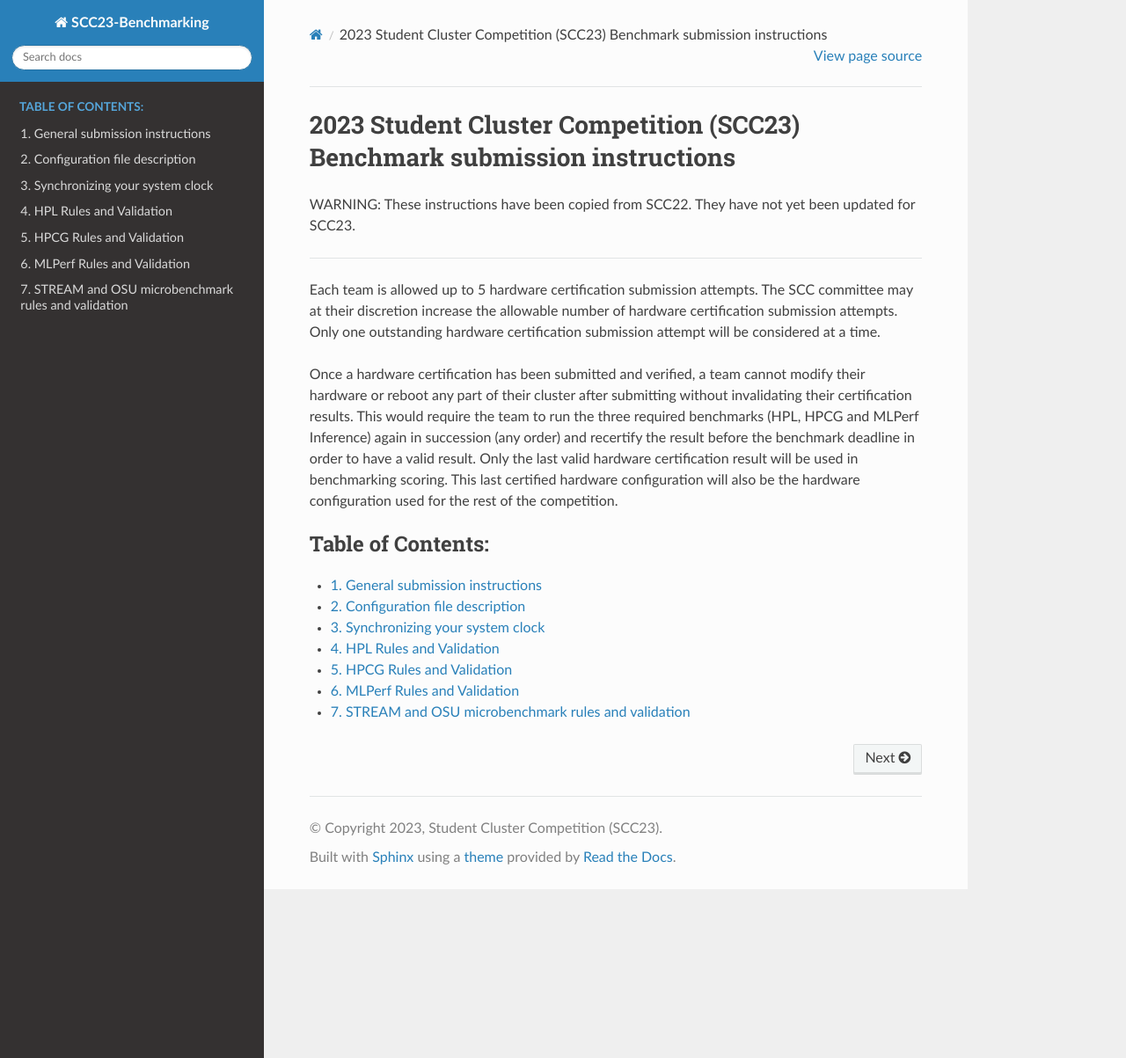
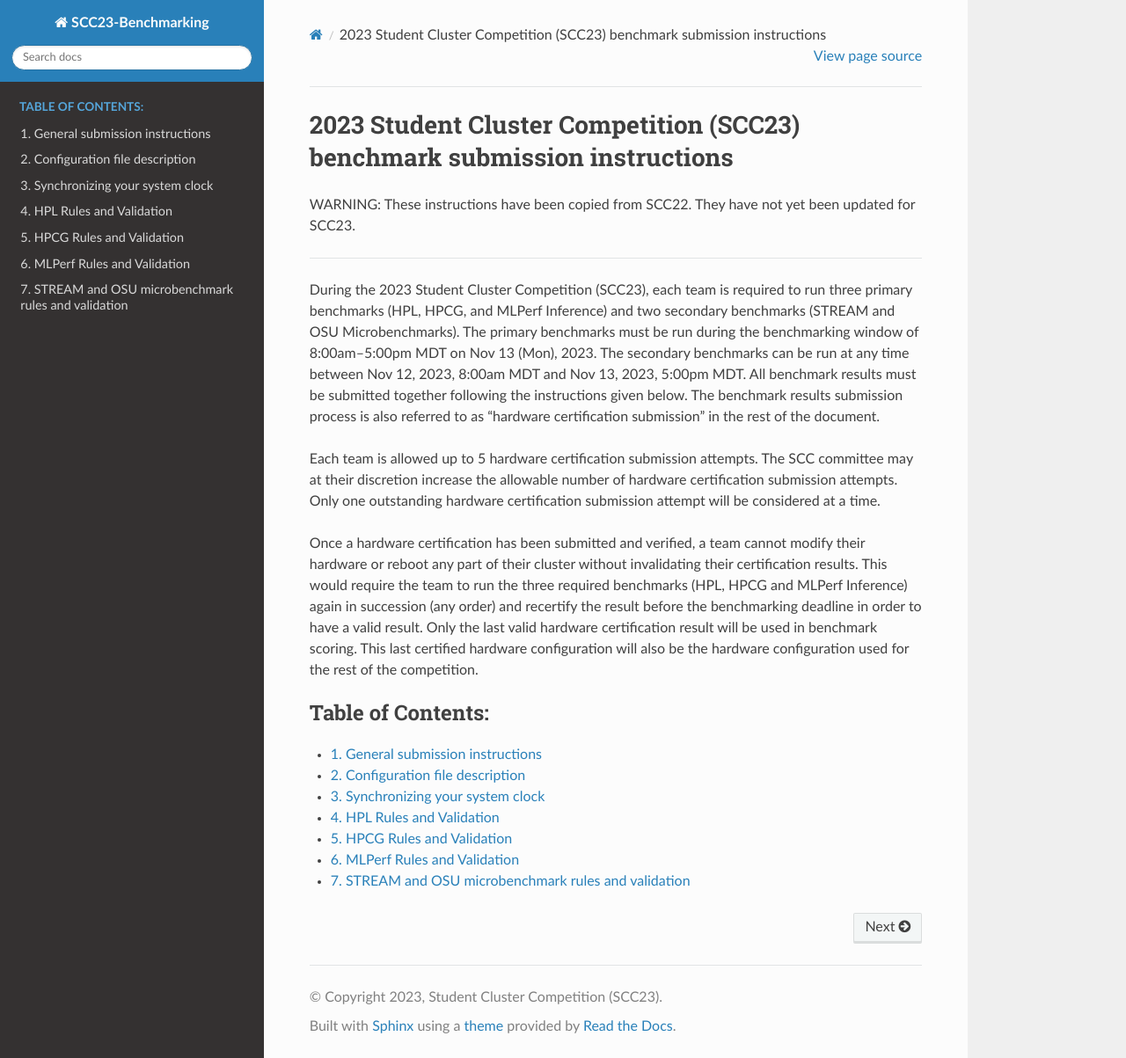
Before and after one commit to amaji/scc23-benchmarking, a Sphinx documentation site: the page built from source/index.rst, in a window 1280 px wide and 1203 px high. Shown: the whole window at 88% size. Built offline with Sphinx 7.4.7 and the Read the Docs theme 2.0.0, drawn with Linux system fonts in a browser that asks for light colours.

Commit message:
Mention list of benchmarks

```diff
--- a/source/index.rst
+++ b/source/index.rst
@@ -3,16 +3,18 @@
 
 .. .. |project_caps| replace:: '%s' % project
 
-2023 Student Cluster Competition (SCC23) Benchmark submission instructions
+2023 Student Cluster Competition (SCC23) benchmark submission instructions
 ==========================================================================
 
 WARNING: These instructions have been copied from SCC22. They have not yet been updated for SCC23.
 
 -----
 
+During the 2023 Student Cluster Competition (SCC23), each team is required to run three primary benchmarks (HPL, HPCG, and MLPerf Inference) and two secondary benchmarks (STREAM and OSU Microbenchmarks). The primary benchmarks must be run during the benchmarking window of 8:00am--5:00pm MDT on Nov 13 (Mon), 2023. The secondary benchmarks can be run at any time between Nov 12, 2023, 8:00am MDT and Nov 13, 2023, 5:00pm MDT. All benchmark results must be submitted together following the instructions given below. The benchmark results submission process is also referred to as "hardware certification submission" in the rest of the document.
+
 Each team is allowed up to 5 hardware certification submission attempts. The SCC committee may at their discretion increase the allowable number of hardware certification submission attempts. Only one outstanding hardware certification submission attempt will be considered at a time.
 
-Once a hardware certification has been submitted and verified, a team cannot modify their hardware or reboot any part of their cluster after submitting without invalidating their certification results. This would require the team to run the three required benchmarks (HPL, HPCG and MLPerf Inference) again in succession (any order) and recertify the result before the benchmark deadline in order to have a valid result. Only the last valid hardware certification result will be used in benchmarking scoring. This last certified hardware configuration will also be the hardware configuration used for the rest of the competition.
+Once a hardware certification has been submitted and verified, a team cannot modify their hardware or reboot any part of their cluster without invalidating their certification results. This would require the team to run the three required benchmarks (HPL, HPCG and MLPerf Inference) again in succession (any order) and recertify the result before the benchmarking deadline in order to have a valid result. Only the last valid hardware certification result will be used in benchmark scoring. This last certified hardware configuration will also be the hardware configuration used for the rest of the competition.
 
 
 .. toctree::
```
